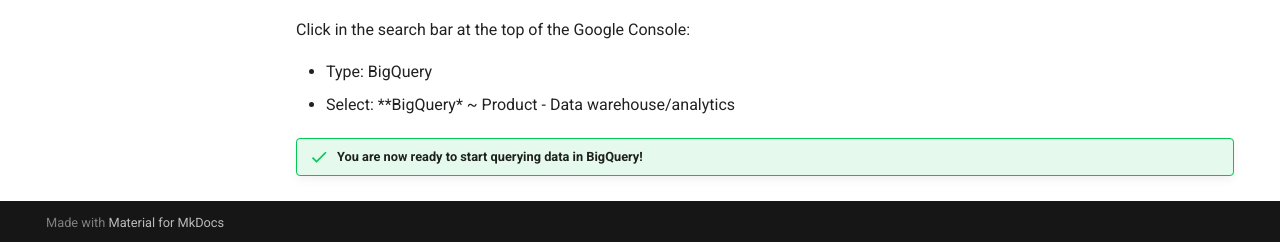
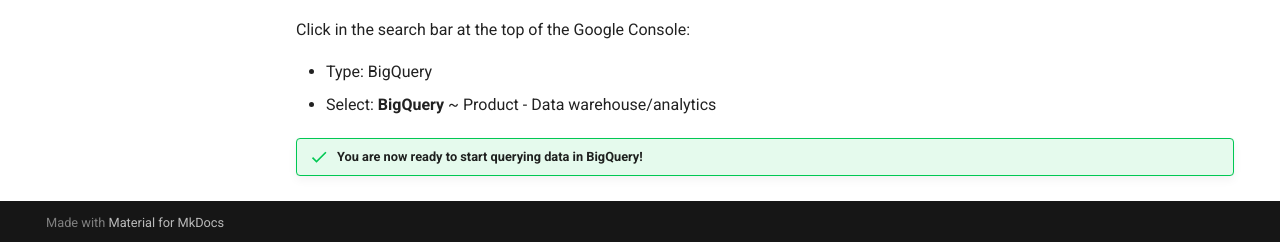
Before and after one commit to qaalabs/DA4M3G, an MkDocs documentation site: the page built from docs/day2/gcp-logon.md, in a window 1280 px wide and 1208 px high. Shown: the part 963-1205 px from the top of the window. Built offline with MkDocs 1.6.1 and Material for MkDocs 9.7.7, drawn with Linux system fonts in a browser that asks for light colours.

Commit message:
Add step 5

```diff
--- a/docs/day2/gcp-logon.md
+++ b/docs/day2/gcp-logon.md
@@ -35,6 +35,6 @@ If you see a different project name, use the project selector to switch.
 Click in the search bar at the top of the Google Console:
 
 - Type: BigQuery
-- Select: **BigQuery* ~ Product - Data warehouse/analytics
+- Select: **BigQuery** ~ Product - Data warehouse/analytics
 
 !!! success "You are now ready to start querying data in BigQuery!"
```
